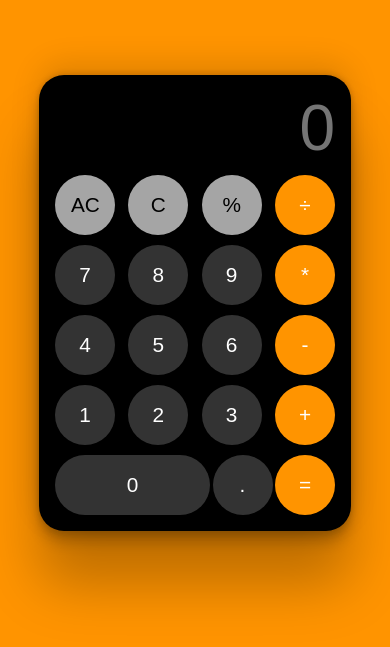
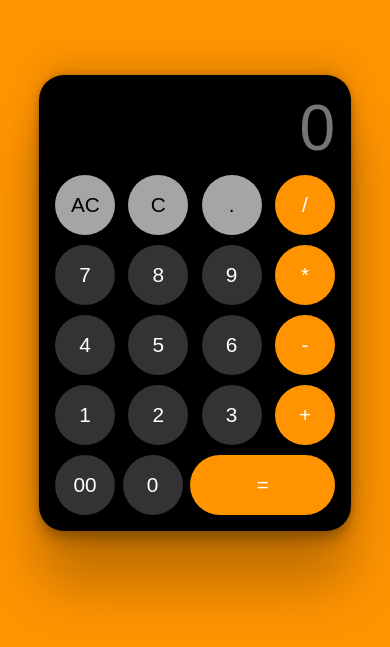
Before and after one commit to malikaaqil/calculator, a plain HTML site: page index.html in a window 390 px wide. Shown: the part 119-766 px from the top of the page. Drawn offline with Linux system fonts and the light colour scheme.

Commit message:
added icon and responsive

```diff
--- a/index.html
+++ b/index.html
@@ -5,6 +5,7 @@
     <meta charset="UTF-8">
     <meta name="viewport" content="width=device-width, initial-scale=1.0">
     <title>Calculator</title>
+    <link rel="icon" href="images/Calculator_icon.png">
     <link rel="stylesheet" href="style.css">
 </head>
 
@@ -18,8 +19,8 @@
         <div class="container">
             <button class="operator1">AC</button>
             <button class="operator1 clear">C</buttononclick=>
-            <button class="operator1">%</buttononclick=>
-            <button class="operator2">÷</button>
+            <button class="operator1">.</buttononclick=>
+            <button class="operator2">/</button>
         </div>
 
         <div class="container">
@@ -45,9 +46,9 @@
 
 
         <div class="container">
-            <button class="zero">0</button>
-            <button>.</button>
-            <button class="operator2">=</button>
+            <button>00</button>
+            <button>0</button>
+            <button class="operator2 equal">=</button>
         </div>
 
 
--- a/style.css
+++ b/style.css
@@ -53,8 +53,8 @@ button {
     margin-top: 10px;
 }
 
-.container .zero {
-    width: 155px;
+.container .equal{
+    width: 145px;
     height: auto;
     border-radius: 40px;
 }
@@ -103,8 +103,8 @@ button {
         font-size: 1.1rem;
     }
 
-    .container .zero {
-        width: 110px;
+    .container .equal {
+        width: 100px;
     }
 
     .display {
```
Also changed, not shown: images/Calculator_icon.png (added).
